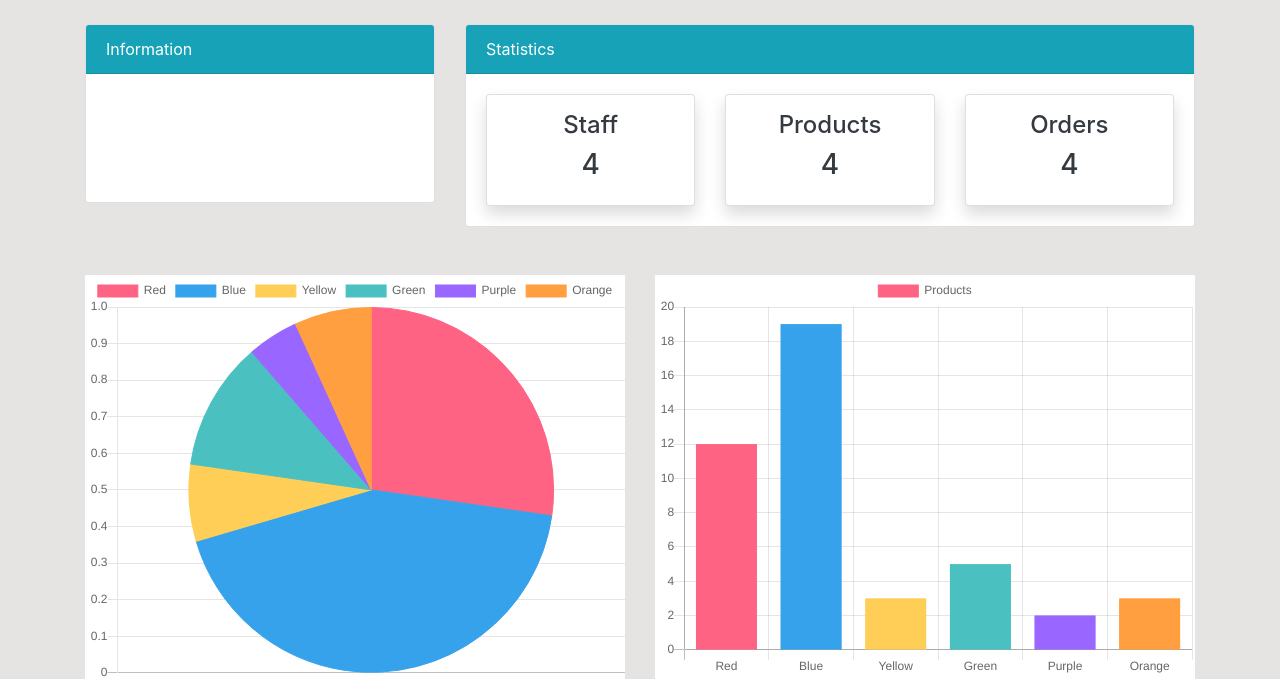
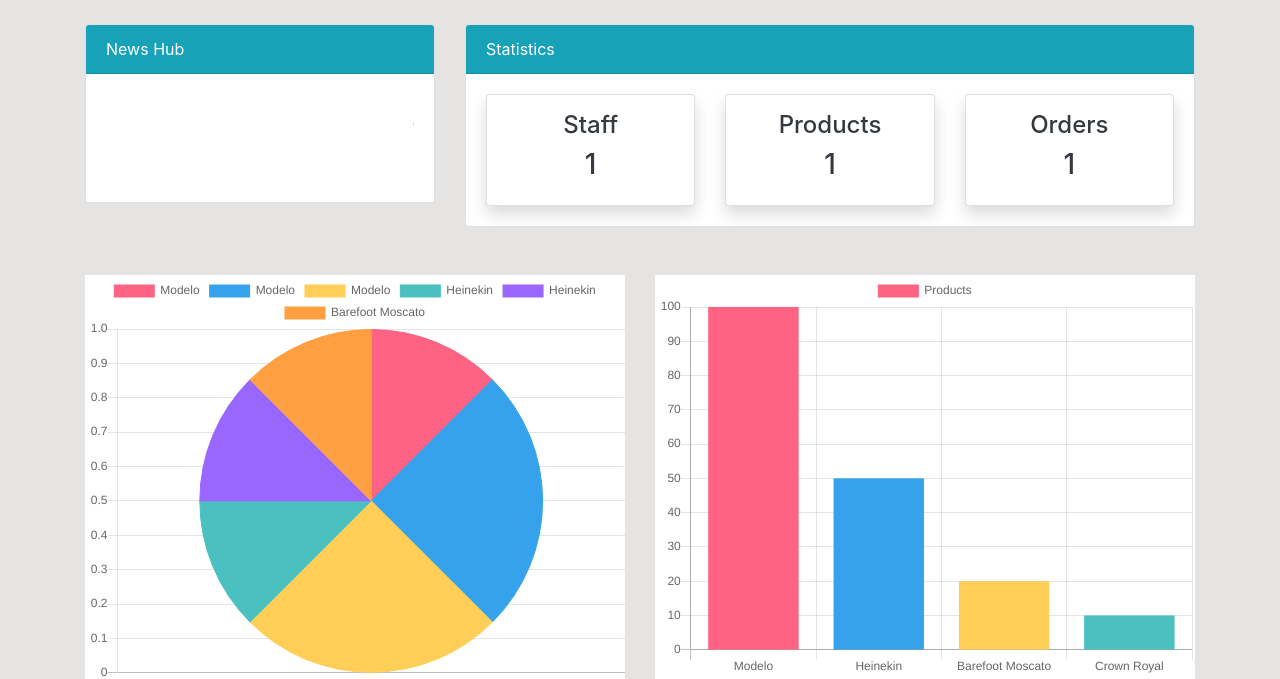
Before and after one commit to Jawsh29/BarBuddy, a Django app: template templates/dashboard/index.html in a window 1280 px wide. Shown: the part 56-735 px from the top of the page. Run offline with Django 5.2, Linux system fonts and the light colour scheme; a user stored in the database is signed in; data comes from the database, SQL or seed files in the repository; both versions use the stored data as it was after the commit; the template is opened without the code that fills it: values that come from a table or form of the project are taken from there, most other values are stand-ins (such as "Sample title", 1, 10 or a date in 2020).

Commit message:
Bar Buddy Prototype

```diff
--- a/dashboard/models.py
+++ b/dashboard/models.py
@@ -18,14 +18,14 @@
         verbose_name_plural = 'Products'
 
     def __str__(self):
-        return f'{self.name}-{self.quantity}'
+        return f'{self.name}'
 
 
 class Order(models.Model):
     product = models.ForeignKey(Product, on_delete=models.CASCADE, null=True)
     staff = models.ForeignKey(User, models.CASCADE, null=True)
     order_quantity = models.PositiveIntegerField(null=True)
-    date = models.DateTimeField(auto_now_add=True)
+
 
     class Meta:
         verbose_name_plural = 'Orders'
--- a/templates/dashboard/index.html
+++ b/templates/dashboard/index.html
@@ -17,17 +17,23 @@
                         var myChart1 = new Chart(ctx, {
                             type: 'pie',
                             data: {
-                                labels: ['Red', 'Blue', 'Yellow', 'Green', 'Purple', 'Orange'],
+                                labels: [{% for order in orders %} '{{ order.product.name }}', {% endfor %}],
                                 datasets: [{
-                                    label: 'Products',
-                                    data: [12, 19, 3, 5, 2, 3],
+                                    label: 'Orders',
+                                    data: [{% for order in orders %} '{{ order.order_quantity }}', {% endfor %}],
                                     backgroundColor: [
                                         'rgba(255, 99, 132, 1)',
                                         'rgba(54, 162, 235, 1)',
                                         'rgba(255, 206, 86, 1)',
                                         'rgba(75, 192, 192, 1)',
                                         'rgba(153, 102, 255, 1)',
-                                        'rgba(255, 159, 64, 1)'
+                                        'rgba(255, 159, 64, 1)',
+                                        'rgba(25, 91, 132, 1)',
+                                        'rgba(54, 12, 231, 1)',
+                                        'rgba(255, 206, 86, 1)',
+                                        'rgba(70, 162, 12, 1)',
+                                        'rgba(131, 152, 225, 1)',
+                                        'rgba(29, 119, 54, 1)',
                                     ],
                                     borderColor: [
                                         'rgba(255, 99, 132, 1)',
@@ -35,7 +41,13 @@
                                         'rgba(255, 206, 86, 1)',
                                         'rgba(75, 192, 192, 1)',
                                         'rgba(153, 102, 255, 1)',
-                                        'rgba(255, 159, 64, 1)'
+                                        'rgba(255, 159, 64, 1)',
+                                        'rgba(25, 91, 132, 1)',
+                                        'rgba(54, 12, 231, 1)',
+                                        'rgba(255, 206, 86, 1)',
+                                        'rgba(70, 162, 12, 1)',
+                                        'rgba(131, 152, 225, 1)',
+                                        'rgba(29, 119, 54, 1)',
                                     ],
                                     borderWidth: 1
                                 }]
@@ -61,17 +73,23 @@
                         var myChart = new Chart(ctx, {
                             type: 'bar',
                             data: {
-                                labels: ['Red', 'Blue', 'Yellow', 'Green', 'Purple', 'Orange'],
+                                labels: [{% for product in products %} '{{ product.name }}', {% endfor %}],
                                 datasets: [{
                                     label: 'Products',
-                                    data: [12, 19, 3, 5, 2, 3],
+                                    data: [{% for product in products %} {{ product.quantity }}, {% endfor %}],
                                     backgroundColor: [
                                         'rgba(255, 99, 132, 1)',
                                         'rgba(54, 162, 235, 1)',
                                         'rgba(255, 206, 86, 1)',
                                         'rgba(75, 192, 192, 1)',
                                         'rgba(153, 102, 255, 1)',
-                                        'rgba(255, 159, 64, 1)'
+                                        'rgba(255, 159, 64, 1)',
+                                        'rgba(25, 91, 132, 1)',
+                                        'rgba(54, 12, 231, 1)',
+                                        'rgba(255, 206, 86, 1)',
+                                        'rgba(70, 162, 12, 1)',
+                                        'rgba(131, 152, 225, 1)',
+                                        'rgba(29, 119, 54, 1)',
                                     ],
                                     borderColor: [
                                         'rgba(255, 99, 132, 1)',
@@ -79,7 +97,13 @@
                                         'rgba(255, 206, 86, 1)',
                                         'rgba(75, 192, 192, 1)',
                                         'rgba(153, 102, 255, 1)',
-                                        'rgba(255, 159, 64, 1)'
+                                        'rgba(255, 159, 64, 1)',
+                                        'rgba(25, 91, 132, 1)',
+                                        'rgba(54, 12, 231, 1)',
+                                        'rgba(255, 206, 86, 1)',
+                                        'rgba(70, 162, 12, 1)',
+                                        'rgba(131, 152, 225, 1)',
+                                        'rgba(29, 119, 54, 1)',
                                     ],
                                     borderWidth: 1
                                 }]
--- a/templates/dashboard/product.html
+++ b/templates/dashboard/product.html
@@ -25,7 +25,6 @@
                 <table class="table bg-white">
                     <thead class="bg-info">
                         <tr class="text-white">
-                            <th scope="col">#</th>
                             <th scope="col">Name</th>
                             <th scope="col">Category</th>
                             <th scope="col">Quantity</th>
--- a/templates/dashboard/staff.html
+++ b/templates/dashboard/staff.html
@@ -13,7 +13,7 @@
                 <table class="table bg-white">
                     <thead class="bg-info">
                         <tr class="text-white">
-                            <th scope="col">#</th>
+                            <th scope="col"></th>
                             <th scope="col">Name</th>
                             <th scope="col">Email</th>
                             <th scope="col">Phone</th>
--- a/templates/partials/topnav.html
+++ b/templates/partials/topnav.html
@@ -4,11 +4,11 @@
             <div class="col-md-4">
                 <div class="card">
                     <div class="card-header bg-info text-white">
-                        Information
+                        News Hub
                     </div>
                     <div class="card-body">
                         <marquee behavior="" direction="">
-                            <h3 class="my-4">This is the Information</h3>
+                            <h3 class="my-4">Welcome To BarBuddy!</h3>
                         </marquee>
                     </div>
                 </div>
@@ -24,7 +24,7 @@
                                 <a class="text-decoration-none text-dark" href="{% url 'dashboard-staff' %}">
                                     <div class="card my-card shadow text-center p-3">
                                         <h4>Staff <i class="fas fa-users"></i></h4>
-                                        <h3>4</h3>
+                                        <h3>{{ workers_count }}</h3>
                                     </div>
                                 </a>
                             </div>
@@ -32,7 +32,7 @@
                                 <a class="text-decoration-none text-dark" href="{% url 'dashboard-product' %}">
                                     <div class="card my-card shadow text-center p-3">
                                         <h4>Products <i class="fas fa-box"></i></h4>
-                                        <h3>4</h3>
+                                        <h3>{{ products_count }}</h3>
                                     </div>
                                 </a>
                             </div>
@@ -40,7 +40,7 @@
                                 <a class="text-decoration-none text-dark" href="{% url 'dashboard-order' %}">
                                     <div class="card my-card shadow text-center p-3">
                                         <h4>Orders <i class="fas fa-shipping-fast"></i></h4>
-                                        <h3>4</h3>
+                                        <h3>{{ orders_count }}</h3>
                                     </div>
                                 </a>
                             </div>
```
Also changed, not shown: dashboard/views.py (+33 -5 lines), db.sqlite3.
